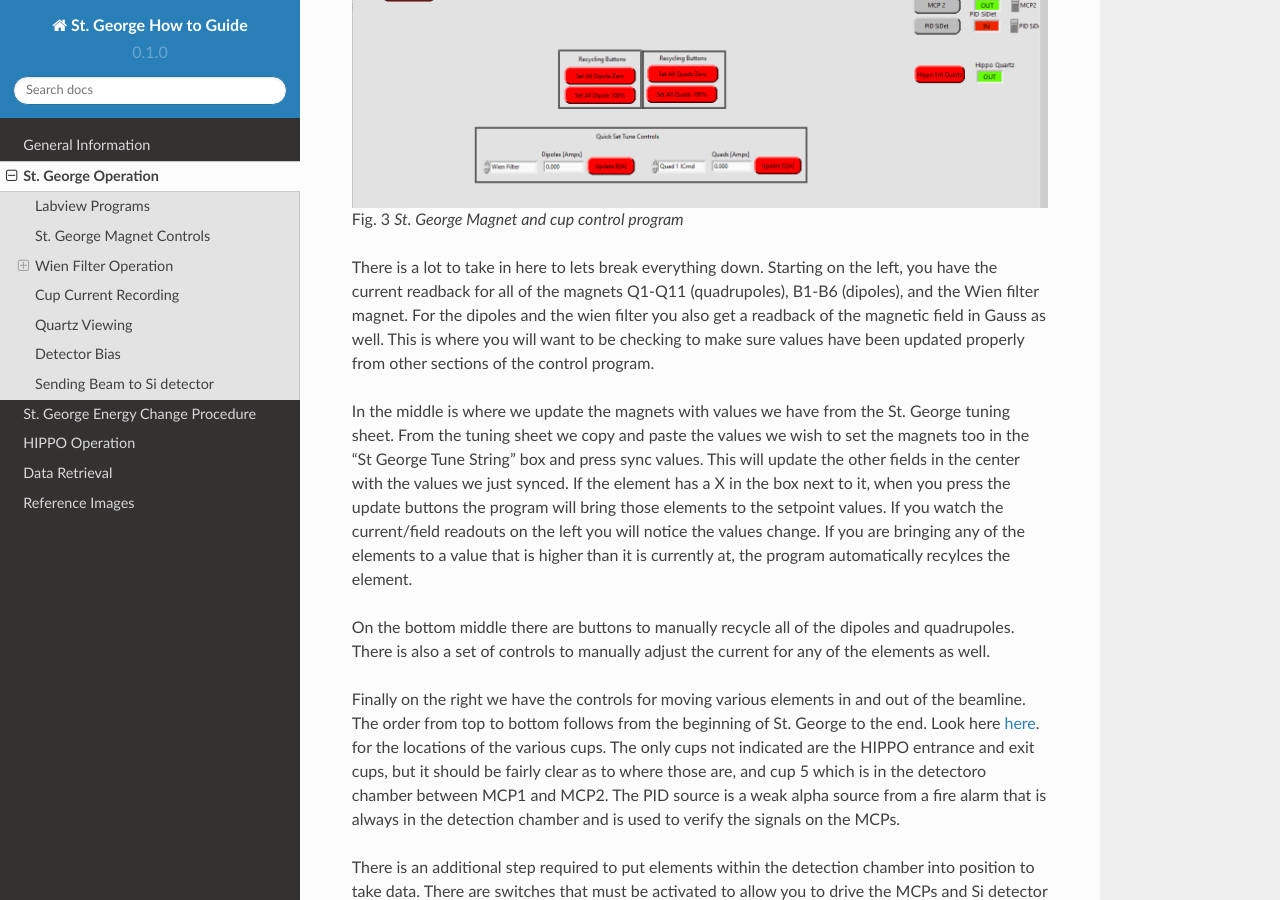
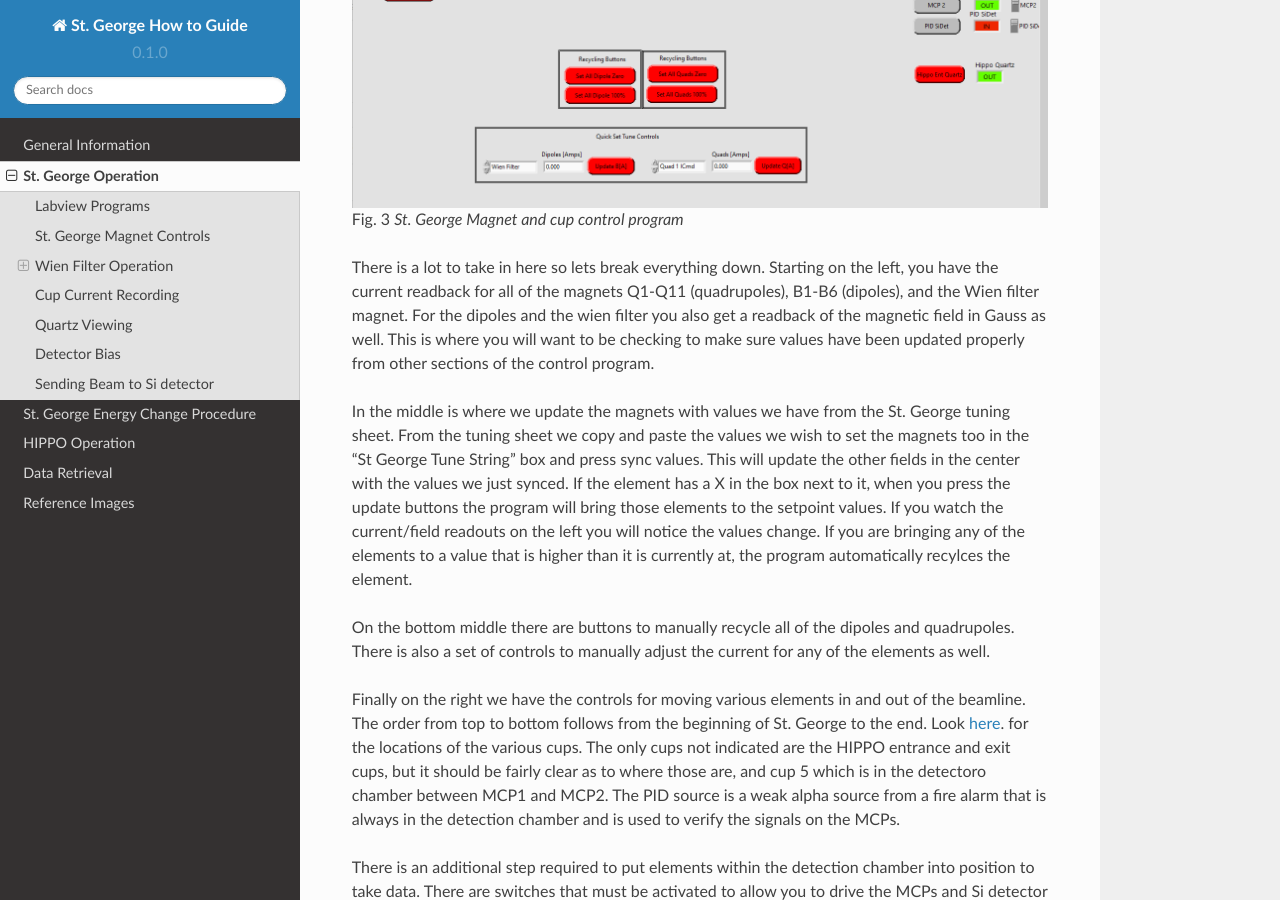
Before and after one commit to asanch25/StG-How-To, a Sphinx documentation site: the page built from docs/source/stgoperation.rst, in a window 1280 px wide and 900 px high, scrolled down 939 px. Built offline with Sphinx 7.4.7 and the Read the Docs theme 2.0.0, drawn with Linux system fonts in a browser that asks for light colours; pages that are not in the unit, such as notebooks, are missing from menus.

Commit message:
Update stgoperation.rst

```diff
--- a/docs/source/stgoperation.rst
+++ b/docs/source/stgoperation.rst
@@ -24,13 +24,13 @@
    St. George Magnet and cup control program
 
 
-There is a lot to take in here to lets break everything down. Starting on the left, you have the current readback for all of the magnets Q1-Q11 (quadrupoles), B1-B6 (dipoles), and the Wien filter magnet. For the dipoles and the wien filter you also get a readback of the magnetic field in Gauss as well. This is where you will want to be checking to make sure values have been updated properly from other sections of the control program.
+There is a lot to take in here so lets break everything down. Starting on the left, you have the current readback for all of the magnets Q1-Q11 (quadrupoles), B1-B6 (dipoles), and the Wien filter magnet. For the dipoles and the wien filter you also get a readback of the magnetic field in Gauss as well. This is where you will want to be checking to make sure values have been updated properly from other sections of the control program.
 
 In the middle is where we update the magnets with values we have from the St. George tuning sheet. From the tuning sheet we copy and paste the values we wish to set the magnets too in the "St George Tune String" box and press sync values. This will update the other fields in the center with the values we just synced. If the element has a X in the box next to it, when you press the update buttons the program will bring those elements to the setpoint values. If you watch the current/field readouts on the left you will notice the values change. If you are bringing any of the elements to a value that is higher than it is currently at, the program automatically recylces the element.
 
 On the bottom middle there are buttons to manually recycle all of the dipoles and quadrupoles. There is also a set of controls to manually adjust the current for any of the elements as well.
 
-Finally on the right we have the controls for moving various elements in and out of the beamline. The order from top to bottom follows from the beginning of St. George to the end. Look here `here <refernceimages.rst>`_. for the locations of the various cups. The only cups not indicated are the HIPPO entrance and exit cups, but it should be fairly clear as to where those are, and cup 5 which is in the detectoro chamber between MCP1 and MCP2. The PID source is a weak alpha source from a fire alarm that is always in the detection chamber and is used to verify the signals on the MCPs.
+Finally on the right we have the controls for moving various elements in and out of the beamline. The order from top to bottom follows from the beginning of St. George to the end. Look `here <refernceimages.rst>`_. for the locations of the various cups. The only cups not indicated are the HIPPO entrance and exit cups, but it should be fairly clear as to where those are, and cup 5 which is in the detectoro chamber between MCP1 and MCP2. The PID source is a weak alpha source from a fire alarm that is always in the detection chamber and is used to verify the signals on the MCPs.
 
 There is an additional step required to put elements within the detection chamber into position to take data. There are switches that must be activated to allow you to drive the MCPs and Si detector into the soon-to-be beam path. This is to prevent accidentally putting them in harms way when tuning or something.
 
```
